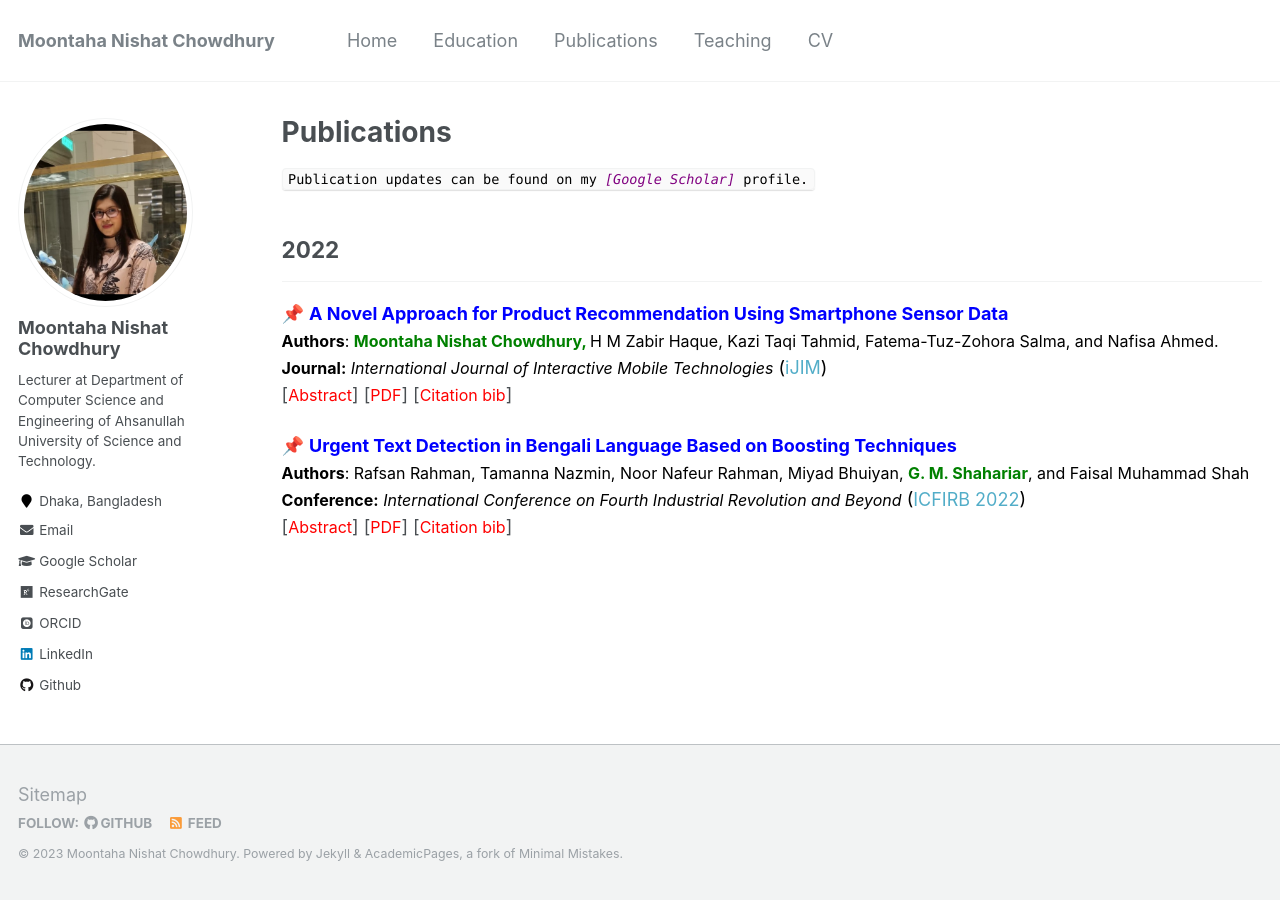
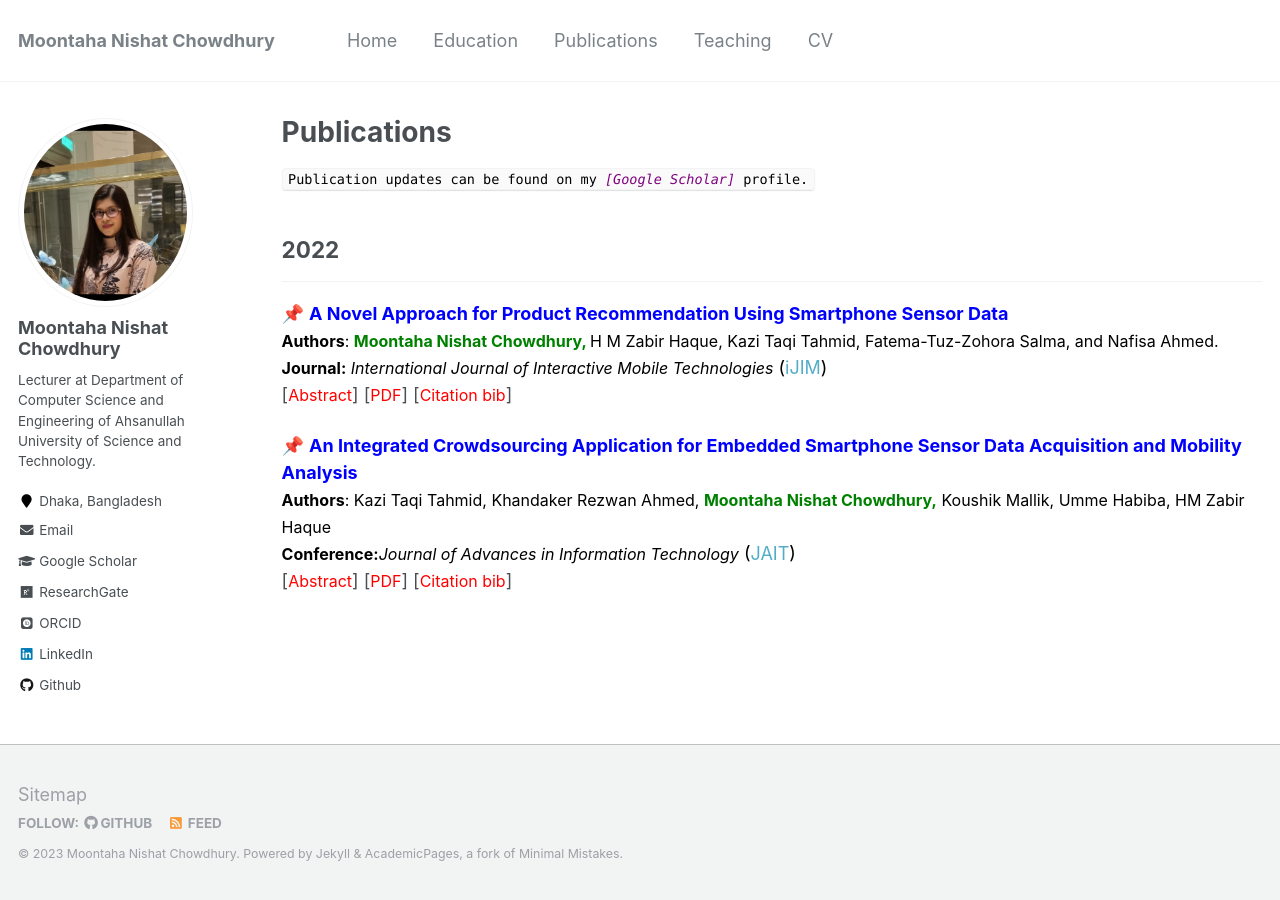
Before and after one commit to chowdhurymoontaha/chowdhurymoontaha.github.io, a Jekyll site: the page built from _pages/publications.md, in a window 1280 px wide. Built offline with Jekyll 4.4.1, drawn with Linux system fonts in a browser that asks for light colours; some web fonts are replaced.

Commit message:
Update publications.md

```diff
--- a/_pages/publications.md
+++ b/_pages/publications.md
@@ -24,16 +24,14 @@ author_profile: true
 
 <div id="iran2022_bib" class="bib" style="display:none;">
 	<pre>
-		@article{
-		author={Moontaha Nishat Chowdhury and H M Zabir Haque and Kazi Taqi Tahmid and Fatema-Tuz-Zohora Salma and Nafisa Ahmed},
-		title={A Novel Approach for Product Recommendation Using Smartphone Sensor Data},
+		@article{chowdhury2022novel,
+		title={A Novel Approach for Product Recommendation Using Smartphone Sensor Data.},
+		author={Chowdhury, Moontaha Nishat and Haque, HM and Tahmid, Kazi Taqi and Salma, Fatema-Tuz-Zohora and Ahmed, Nafisa},
+		journal={International Journal of Interactive Mobile Technologies},
 		volume={16},
-		url={https://online-journals.org/index.php/i-jim/article/view/31617 },
-		DOI={10.3991/ijim.v16i16.31617},
 		number={16},
-		journal={International Journal of Interactive Mobile Technologies (iJIM)},
-		year={2022}, month={Aug.}, pages={pp. 190-204}
-		}
+		year={2022}
+}
 	</pre>
 </div>
 
@@ -56,34 +54,27 @@ author_profile: true
 </div>
 
 <!-- Paper 01 -->
-📌 [<span style="color:Blue">**Urgent Text Detection in Bengali Language Based on Boosting Techniques**</span>](https://link.springer.com/chapter/10.1007/978-981-19-2445-3_49)<br>
+📌 [<span style="color:Blue">**An Integrated Crowdsourcing Application for Embedded Smartphone Sensor Data Acquisition and Mobility Analysis**</span>](http://www.jait.us/index.php?m=content&c=index&a=lists&catid=221)<br>
 <span style="color:black">
-	<font size="3"><strong>Authors</strong>: Rafsan Rahman, Tamanna Nazmin, Noor Nafeur Rahman, Miyad Bhuiyan, <strong style="color:green">G. M. Shahariar</strong>, and Faisal Muhammad Shah</font>
+	<font size="3"><strong>Authors</strong>: Kazi Taqi Tahmid, Khandaker Rezwan Ahmed, <strong style="color:green">Moontaha Nishat Chowdhury,</strong> Koushik Mallik, Umme Habiba, HM Zabir Haque</font>
 </span>
 <br>
 <span style="color:black">
-	<font size="3"><strong>Conference:</strong><em> International Conference on Fourth Industrial Revolution and Beyond</em></font> ([ICFIRB 2022](https://link.springer.com/book/10.1007/978-981-19-2445-3))
+	<font size="3"><strong>Conference:</strong><em>Journal of Advances in Information Technology</em></font> ([JAIT](http://www.jait.us/index.php?m=content&c=index&a=show&catid=221&id=1258))
 </span>
 <br>
 [<a style="color:red;" href="#" onclick="$('#icfirb2022_abstract').toggle();return false;"><font size="3">Abstract</font></a>] [[<span style ="color:red"><font size="3">PDF</font></span>](https://www.researchgate.net/publication/364138051_Urgent_Text_Detection_in_Bengali_Language_Based_on_Boosting_Techniques)] [<a style="color:red;" href="#" onclick="$('#icfirb2022_bib').toggle();return false;"><font size="3">Citation bib</font></a>]
 
 <div id="icfirb2022_bib" class="bib" style="display:none;">
 	<pre>
-		@InProceedings{10.1007/978-981-19-2445-3_49,
-			author="Rahman, Rafsan
-			and Nazmin, Tamanna
-			and Rahman, Noor Nafeur
-			and Bhuiyan, Miyad
-			and Shahariar, G. M.
-			and Shah, Faisal Muhammad",
-			title="Urgent Text Detection in Bengali Language Based on Boosting Techniques",
-			booktitle="Proceedings of International Conference on Fourth Industrial Revolution and Beyond 2021 ",
-			year="2022",
-			publisher="Springer Nature Singapore",
-			address="Singapore",
-			pages="697--709",
-			isbn="978-981-19-2445-3"
-		}
+		@article{tahmid2022integrated,
+		title={An Integrated Crowdsourcing Application for Embedded Smartphone Sensor Data Acquisition and Mobility Analysis},
+		author={Tahmid, Kazi Taqi and Ahmed, Khandaker Rezwan and Chowdhury, Moontaha Nishat and Mallik, Koushik and Habiba, Umme and Haque, HM Zabir},
+		journal={Journal of Advances in Information Technology Vol},
+		volume={13},
+		number={5},
+		year={2022}
+	}
 	</pre>
 </div>
 
```
